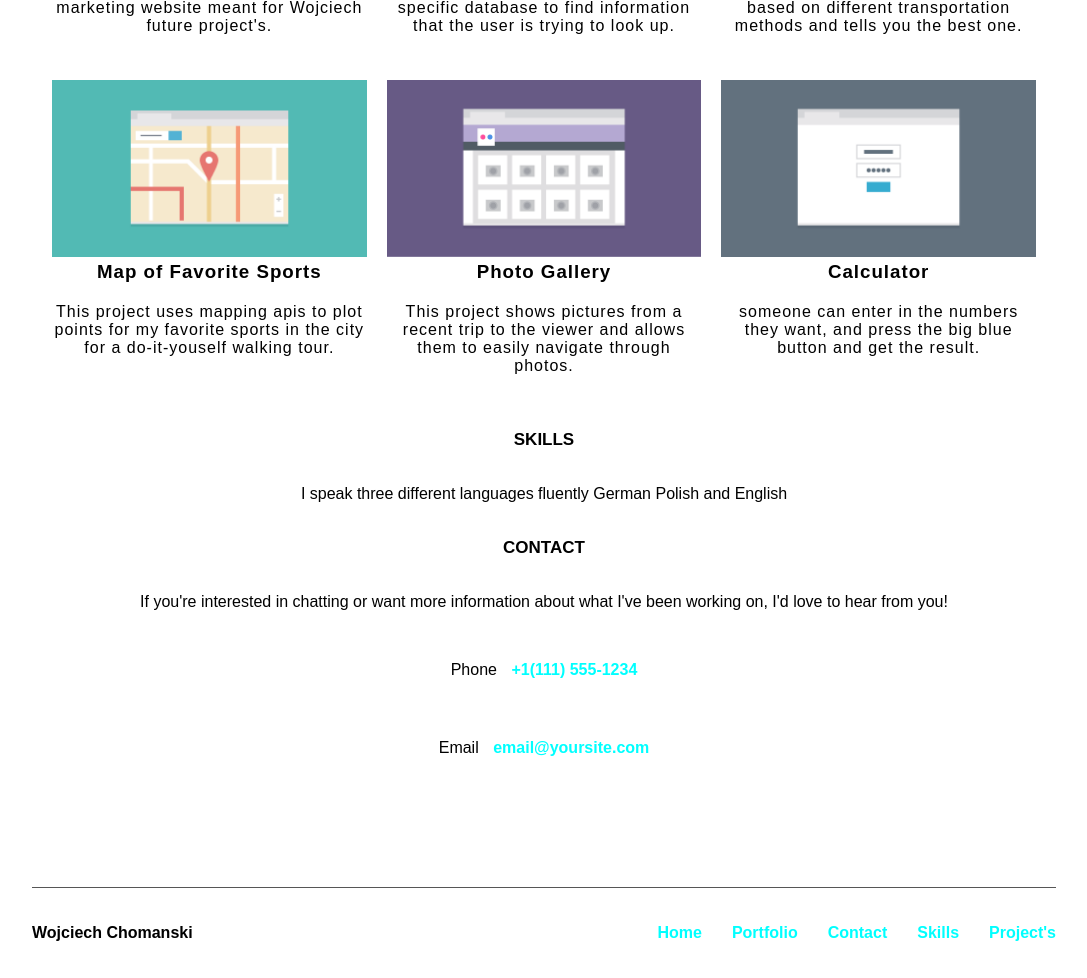
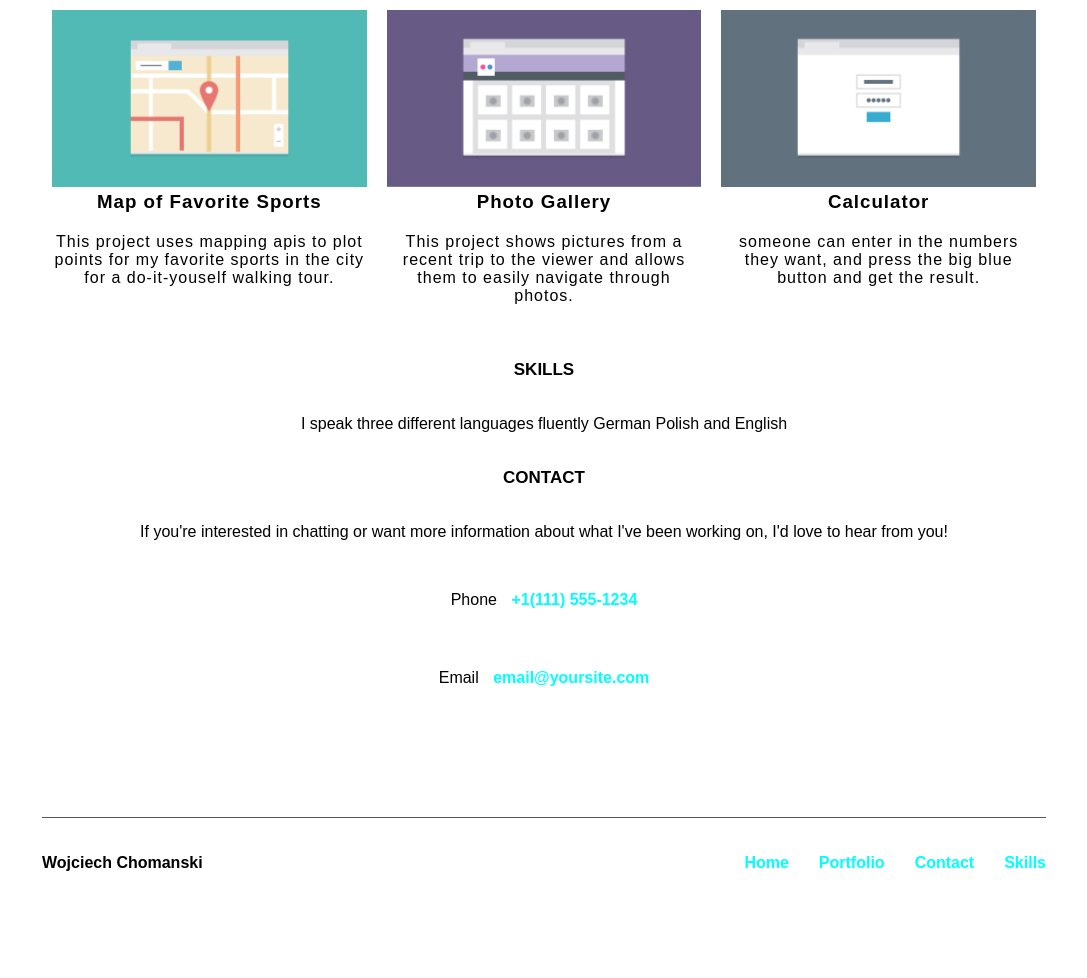
Before and after one commit to WojciechChomanski/My-Second-Techdegree-Project, a plain HTML site: page index.html in a window 1280 px wide. Shown: the part 872-1850 px from the top of the page, without its empty margins (96-1183 px from the left). After the commit the page ends 1780 px from the top, so only its background shows below. Drawn offline with Linux system fonts and the light colour scheme.

Commit message:
css update
Footer update css

```diff
--- a/css/styles.css
+++ b/css/styles.css
@@ -128,6 +128,8 @@ footer {
     font-weight: 700;
     border-top: solid rgb(86, 86, 86) 1px;
     margin-top: 100px;
+    margin-left: 10px;
+    margin-right: 10px;
 }
 
 .nav-footer {
--- a/index.html
+++ b/index.html
@@ -18,7 +18,7 @@
     <li><a href="#portfolio">Portfolio</a></li>
     <li><a href="#contact">Contact</a></li>
     <li><a href="#skills">Skills</a></li>
-    <li><a href="https://github.com/WojciechChomanski" target="_blank">Project's</a></li>
+    <!--<li><a href="https://github.com/WojciechChomanski" target="_blank">Project's</a></li>-->
   </ul>
 </nav>
 
@@ -91,7 +91,7 @@
         <li><a href="#portfolio">Portfolio</a></li>
         <li><a href="#contact">Contact</a></li>
         <li><a href="#skills">Skills</a></li>
-        <li><a href="https://github.com/WojciechChomanski" target="_blank">Project's</a></li>
+        <!--<li><a href="https://github.com/WojciechChomanski" target="_blank">Project's</a></li>-->
       </ul>
       <!--<p class="copyright">Copyright 2021, Wojciech Chomanski.</p>-->
     </footer>
```
